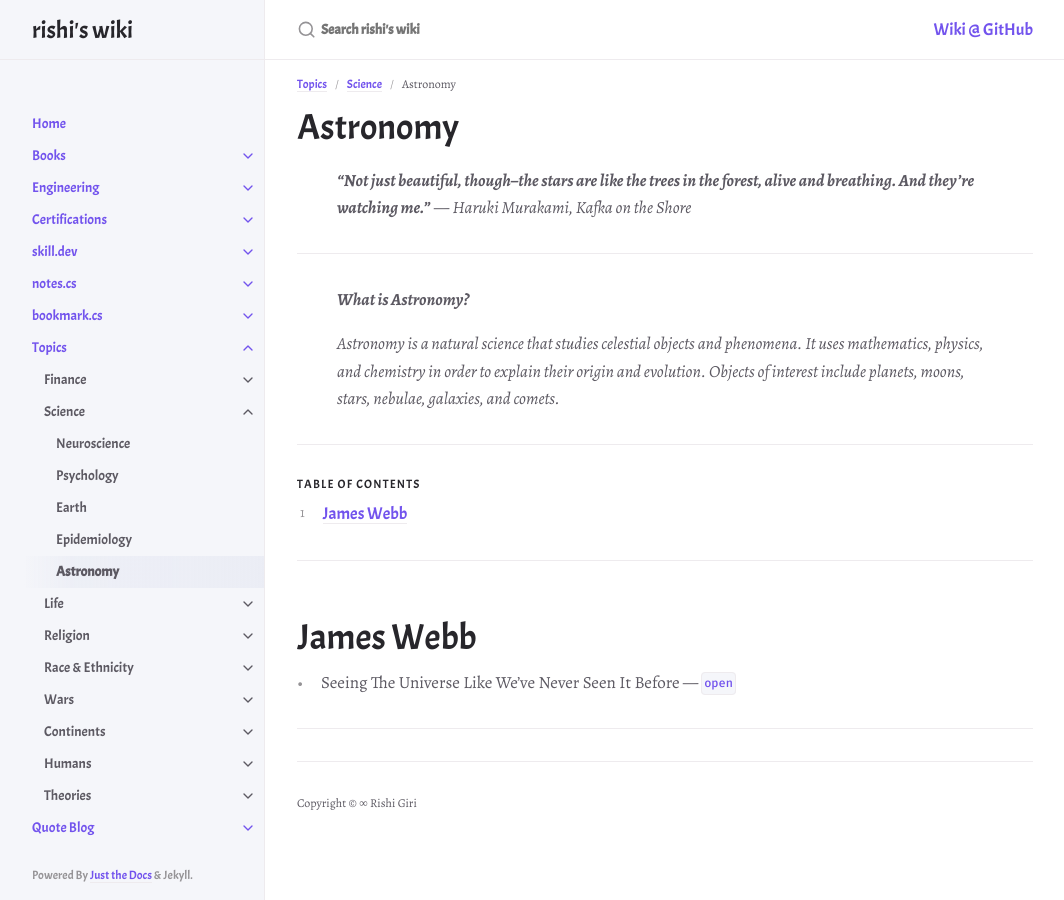
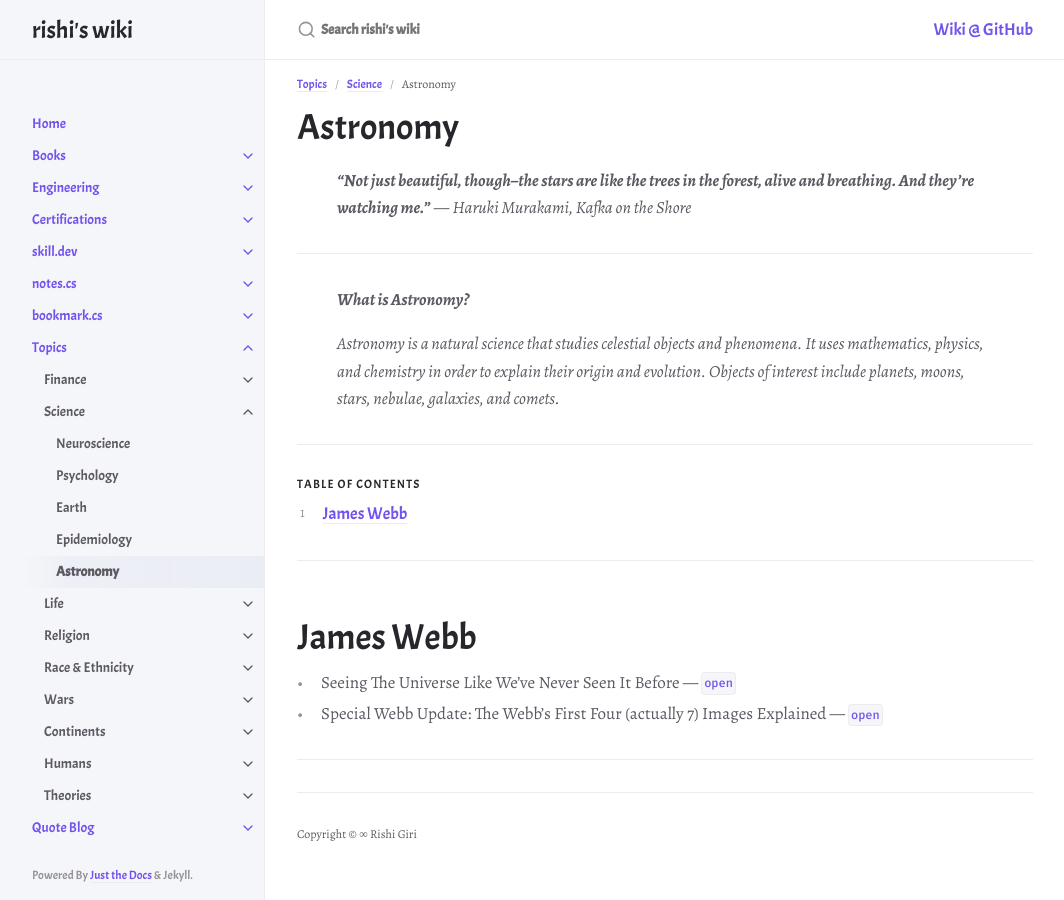
Before and after one commit to r8w/r8w, a Jekyll site: the page built from docs/topics/science/astronomy.md, in a window 1280 px wide. Shown: the whole page, without its empty margins (107-1171 px from the left). Built offline with Jekyll 4.4.1, drawn with Linux system fonts in a browser that asks for light colours.

Commit message:
add James Webb stuff

```diff
--- a/docs/topics/science/astronomy.md
+++ b/docs/topics/science/astronomy.md
@@ -32,6 +32,6 @@ grand_parent: Topics
 # James Webb
 
 - Seeing The Universe Like We've Never Seen It Before --- [`open`](https://www.youtube.com/watch?v=3jT_Zui1Am8)
-
+- Special Webb Update: The Webb's First Four (actually 7) Images Explained --- [`open`](https://www.youtube.com/watch?v=Lf4EDcjMtmw)
 
 ---
```
